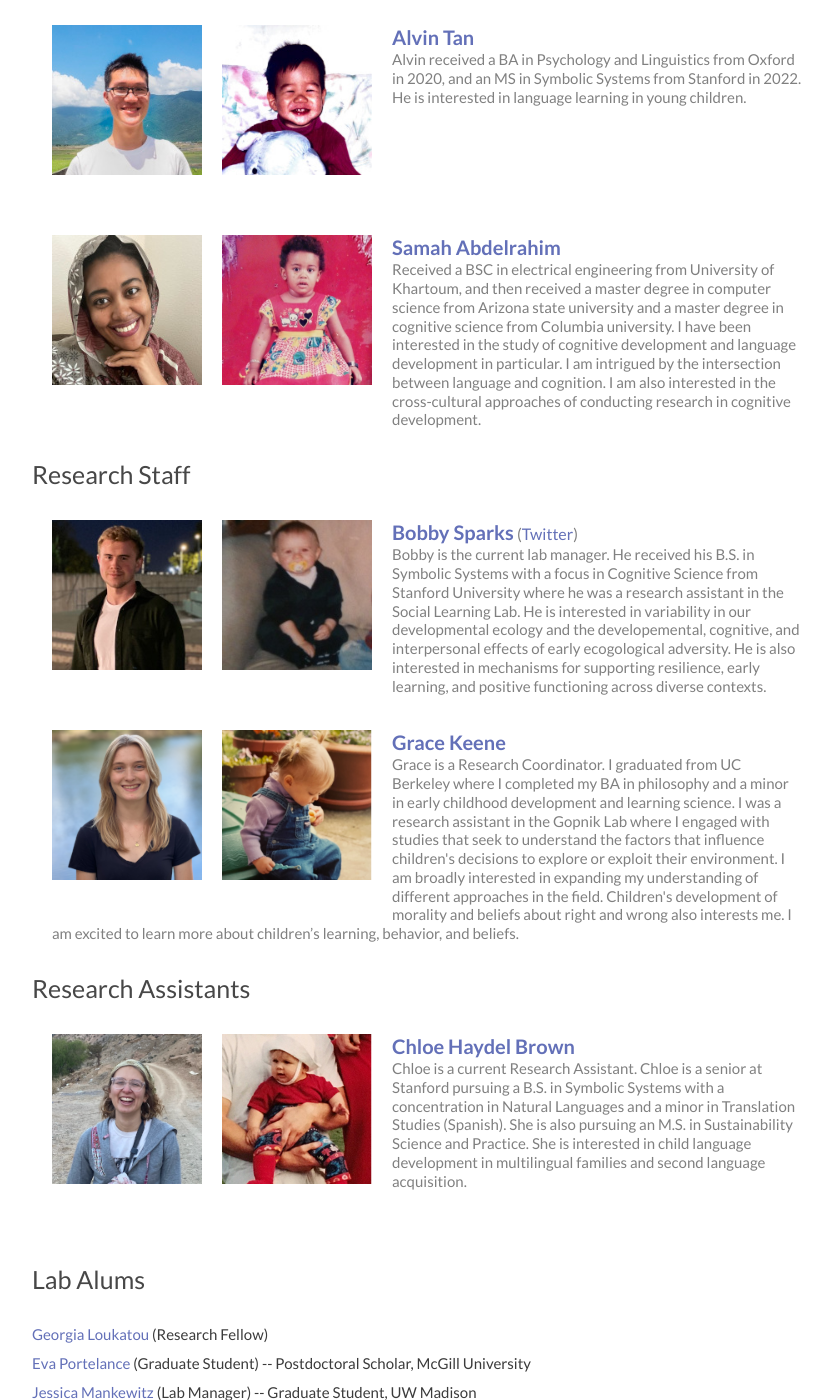
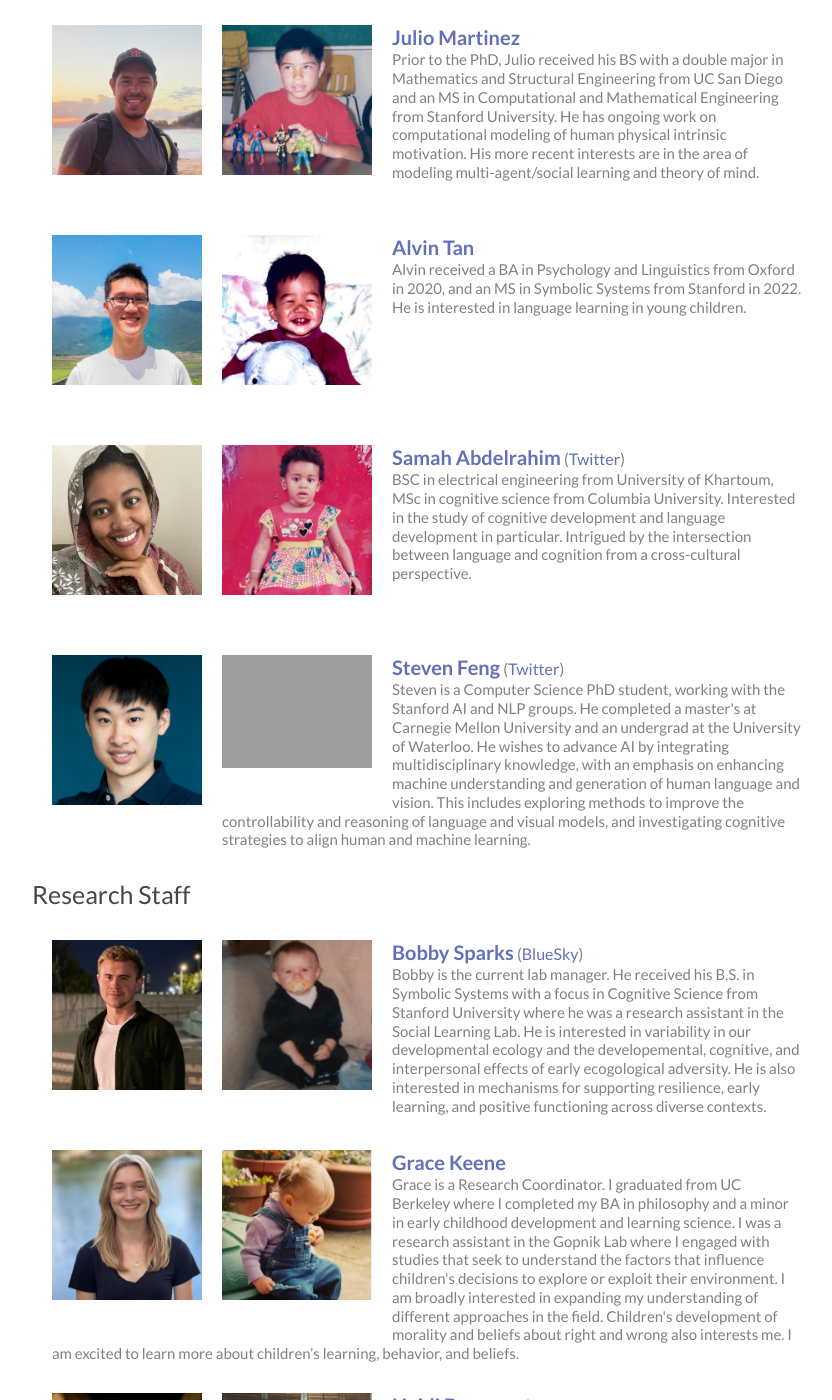
Before and after one commit to langcog/website, a Jekyll site: the page built from 02-people.html, in a window 1280 px wide and 1400 px high, scrolled down 2430 px. Shown: the whole window, without its empty margins (233-1065 px from the left). Built offline with Jekyll 4.4.1, drawn with Linux system fonts in a browser that asks for light colours; nearby versions of some CDN libraries; a script that is not in the unit is left out; some of the changed text lies outside the part shown.

```diff
--- a/_data/langcoglab.yml
+++ b/_data/langcoglab.yml
@@ -38,6 +38,16 @@
          understanding variability and strengths in contexts of early adversity. A key aim of her
          research is to create and collaborate on innovative uses of technology and statistical
          methods to support education and developmental science.
+    - name: Rebecca Zhu
+      img: rebecca.png
+      baby: rebecca_baby.png
+      bio:
+        - >
+         Rebecca received her B.Sc. from the University of Toronto and her Ph.D. from UC Berkeley.
+         Her research program investigates when and how children learn about - and consequently
+         learn from - symbolic systems, such as language and pictures. Specifically, her
+         postdoctoral work investigates the development of picture comprehension across
+         cultures and contexts.
 - role: Graduate Students
   people:
     - name: Rondeline Williams
@@ -48,7 +58,6 @@
           Rondeline received her B.A. in Psychology from Cornell University in 2017 before completing
           an NIH-funded research project at The Ohio State University. She is interested in the impact
           of auditory noise on young children's processing efficiency and language development.
-
     - name: Anjie Cao
       img: anjie.jpg
       baby: anjie_baby.jpeg
@@ -60,7 +69,6 @@
           Anjie received her B.S. in Cognitive Science with an additional major in Philosophy from
           Carnegie Mellon University in 2020. She is interested in using experimental methods and
           computational modeling to understand human information-seeking behavior.
-
     - name: Veronica Boyce
       img: veronica.jpg
       baby: veronica_baby.jpg
@@ -86,26 +94,37 @@
         - >
           Alvin received a BA in Psychology and Linguistics from Oxford in 2020, and an MS in Symbolic Systems from Stanford
           in 2022. He is interested in language learning in young children.
-
     - name: Samah Abdelrahim
       img: samah.jpg
       baby: samah_baby.png
+      social: https://twitter.com/SamahARahim
+      socialname: Twitter
       bio:
         - >
-         Received a BSC in electrical engineering from University of Khartoum, and then received a master degree
-         in computer science from Arizona state university and a master degree in cognitive science from Columbia
-         university. I have been interested in the study of cognitive development and language development in particular.
-         I am intrigued by the intersection between language and cognition. I am also interested in the cross-cultural
-         approaches of conducting research in cognitive development.
-
+         BSC in electrical engineering from University of Khartoum, MSc in cognitive science from Columbia University.
+         Interested in the study of cognitive development and language development in particular. Intrigued by the
+         intersection between language and cognition from a cross-cultural perspective.
+    - name: Steven Feng
+      img: steven.jpg
+      baby: steven_baby.png
+      webpage: https://styfeng.github.io/
+      social: https://twitter.com/stevenyfeng
+      socialname: Twitter
+      bio:
+        - >
+         Steven is a Computer Science PhD student, working with the Stanford AI and NLP groups. He completed a master's
+         at Carnegie Mellon University and an undergrad at the University of Waterloo. He wishes to advance AI by integrating
+         multidisciplinary knowledge, with an emphasis on enhancing machine understanding and generation of human language and
+         vision. This includes exploring methods to improve the controllability and reasoning of language and visual models,
+         and investigating cognitive strategies to align human and machine learning.
 - role: Research Staff
   people:
     - name: Bobby Sparks
       img: bobby.jpg
       baby: bobby_baby.png
       webpage: https://rbzsparks.github.io
-      social: https://twitter.com/rbzsparks
-      socialname: Twitter
+      social: https://bsky.app/profile/rbzsparks.bsky.social
+      socialname: BlueSky
       bio:
         - >
           Bobby is the current lab manager. He received his B.S. in Symbolic Systems with a focus in Cognitive Science
@@ -122,7 +141,28 @@
           the factors that influence children's decisions to explore or exploit their environment. I am broadly interested in
           expanding my understanding of different approaches in the field. Children's development of morality and beliefs about
           right and wrong also interests me. I am excited to learn more about children’s learning, behavior, and beliefs.
-
+    - name: Heidi Baumgartner
+      img: heidi.jpg
+      baby: heidi_baby.png
+      webpage: https://heidibaum.github.io/
+      site: https://manybabies.org
+      sitename: ManyBabies
+      social: https://bsky.app/profile/hbaum.bsky.social
+      socialname: BlueSky
+      bio:
+        - >
+          Heidi was an undergrad at Stanford, did her graduate work at UC Davis, and was a postdoc at Brown University.
+          She's happy to be back at Stanford working as the Executive Director of ManyBabies, a global consortium of developmental
+          psychology labs.
+    - name: Mika Braginsky
+      img: mika.jpeg
+      baby: mika_baby.jpeg
+      webpage: https://mikabr.io
+      bio:
+        - >
+          Mika is a software developer working on tools that enable data sharing and promote open science practices. Previously they
+          received their PhD from MIT, where they studied children's early language learning, specifically data-driven analyses of lexical
+          and morphological development.
 - role: Research Assistants
   people:
     - name: Chloe Haydel Brown
@@ -133,7 +173,29 @@
          Chloe is a current Research Assistant. Chloe is a senior at Stanford pursuing a B.S. in Symbolic Systems with a concentration in
          Natural Languages and a minor in Translation Studies (Spanish). She is also pursuing an M.S. in Sustainability Science and Practice. She
          is interested in child language development in multilingual families and second language acquisition.
-
+    - name: Denis Ness Arikan
+      img: ness.jpeg
+      baby: ness_baby.jpeg
+      bio:
+        - >
+         Ness is a current Research Assistant. She is an undergraduate student pursuing a B.A. in Psychology and a B.A. in Data Science
+         & Social Systems. She is currently engaged with a study investigating auditory noise on children’s language development.
+         She is excited by learning more about research in cognitive psychology and computational methods.
+    - name: Malia Perez
+      img: malia.png
+      baby: malia_baby.png
+      bio:
+        - >
+         Malia is a current research assistant. Malia is a junior at Stanford pursing a B.S. in Human Biology with a concentration in Psychological
+         Development, Ethics, and Healths throught the human life. She is interested in social impacts upon language development.
+- role: Visiting Scholars
+  people:
+    - name: Yang Gao
+      img: yang.jpg
+      baby: yang_baby.jpg
+      bio:
+        - >
+         Yang is a Ph.D. candidate in Psychology at Tsinghua University with a specialization in Cognitive Science. She is generally interested in the spontaneous generation of analogies.
 - role: Lab Alums
   people:
     - name: Georgia Loukatou
@@ -323,6 +385,30 @@
       program: Symbolic Systems
 - role: Summer Interns
   people:
+    - name: Ilaria Chen
+      year: 2023
+      program: Stanford University Symbolic Systems
+    - name: Meghan Dontha
+      year: 2023
+      program: Stanford University Psychology
+    - name: Bella Fontanilla
+      year: 2023
+      program: College of San Mateo
+    - name: Abigail Maldonado
+      year: 2023
+      program: Stanford University Human Biology
+    - name: Alissa Pascual
+      year: 2023
+      program: Stanford University Human Biology
+    - name: Malia Perez
+      year: 2023
+      program: Undergraduate Intern
+    - name: Katya Sander
+      year: 2023
+      program: Stanford University Human Biology
+    - name: Naiomi Solomon
+      year: 2023
+      program: Stanford University Symbolic Systems
     - name: Brittany Linus
       year: 2022
       program: Stanford University Symbolic Systems
```
